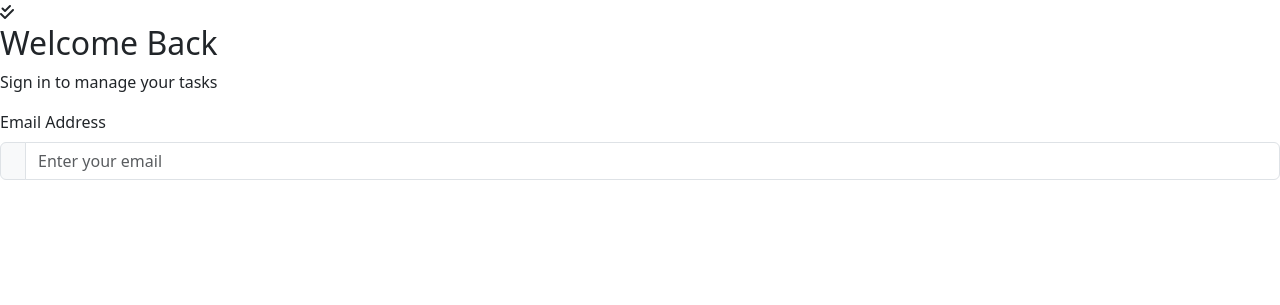
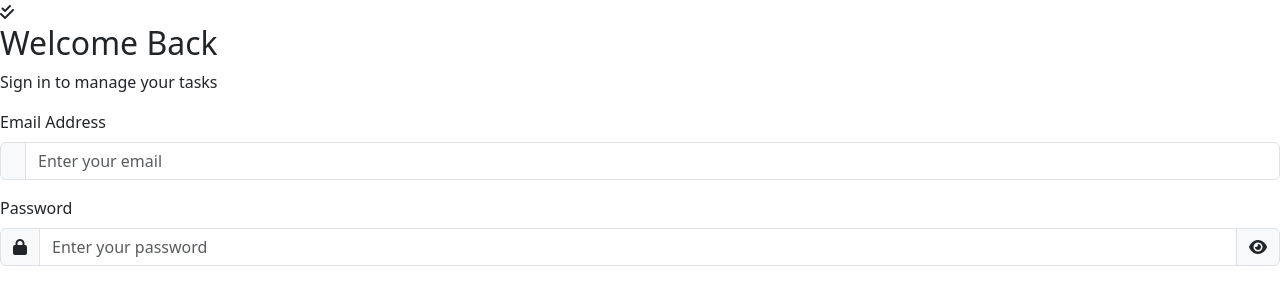
Before and after one commit to POSHANMS/todo-app-flask, a Flask app: page / in a window 1280 px wide. Shown: the top 305 px of the page. Run offline with Flask 3, Linux system fonts and the light colour scheme.

Commit message:
Add password input with toggle visibility to login form

```diff
--- a/templates/login.html
+++ b/templates/login.html
@@ -74,6 +74,30 @@
               />
             </div>
           </div>
+
+          <!-- Password input -->
+          <div class="form-group mb-4">
+            <label class="form-label">Password</label>
+            <div class="input-group">
+              <span class="input-group-text">
+                <i class="fas fa-lock"></i>
+              </span>
+              <input
+                type="password"
+                name="password"
+                id="password"
+                class="form-control"
+                placeholder="Enter your password"
+                required
+              />
+              <span
+                class="input-group-text toggle-password"
+                onclick="togglePassword()"
+              >
+                <i class="fas fa-eye" id="eyeIcon"></i>
+              </span>
+            </div>
+          </div>
         </form>
       </div>
     </div>
```
